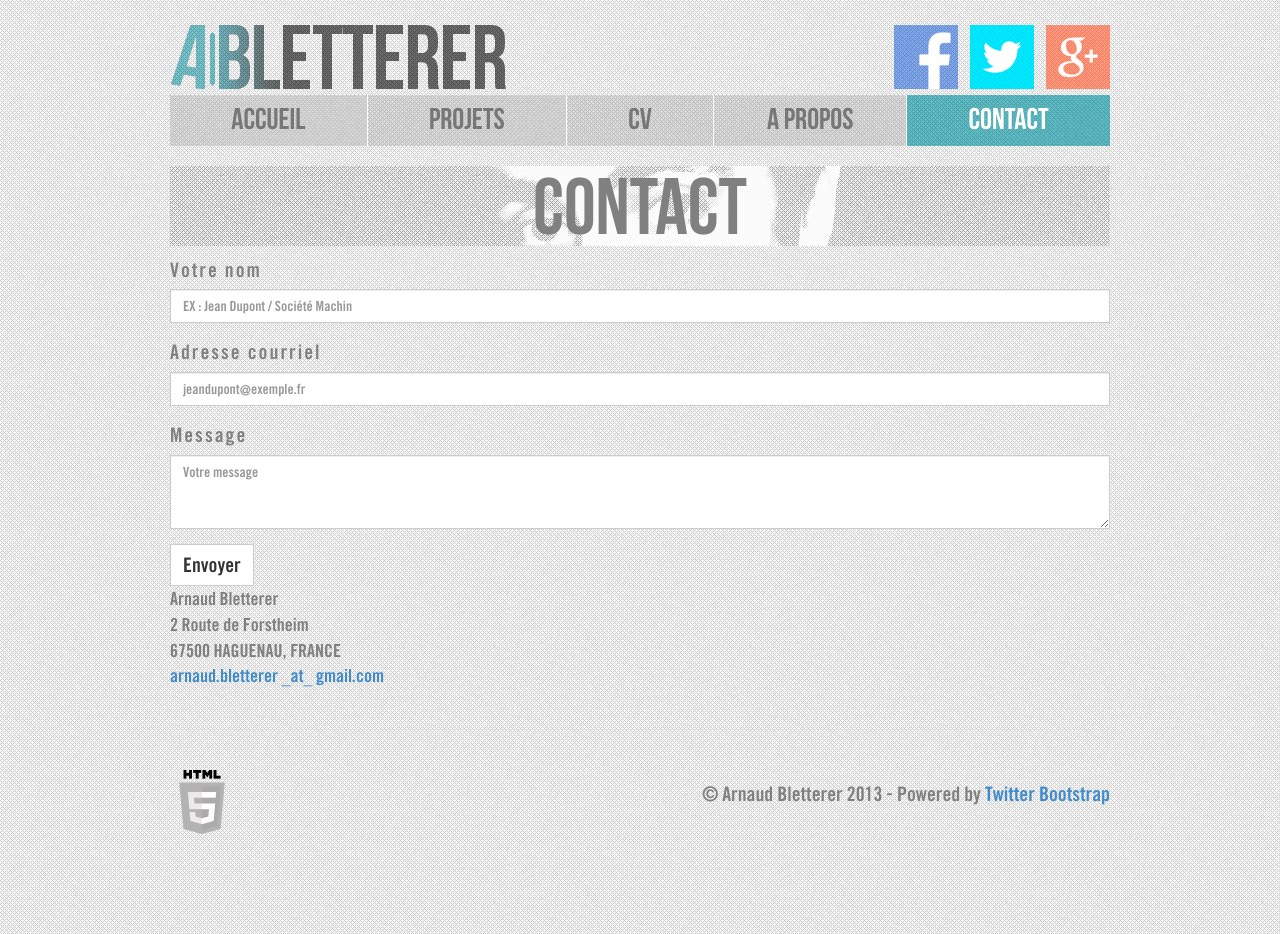
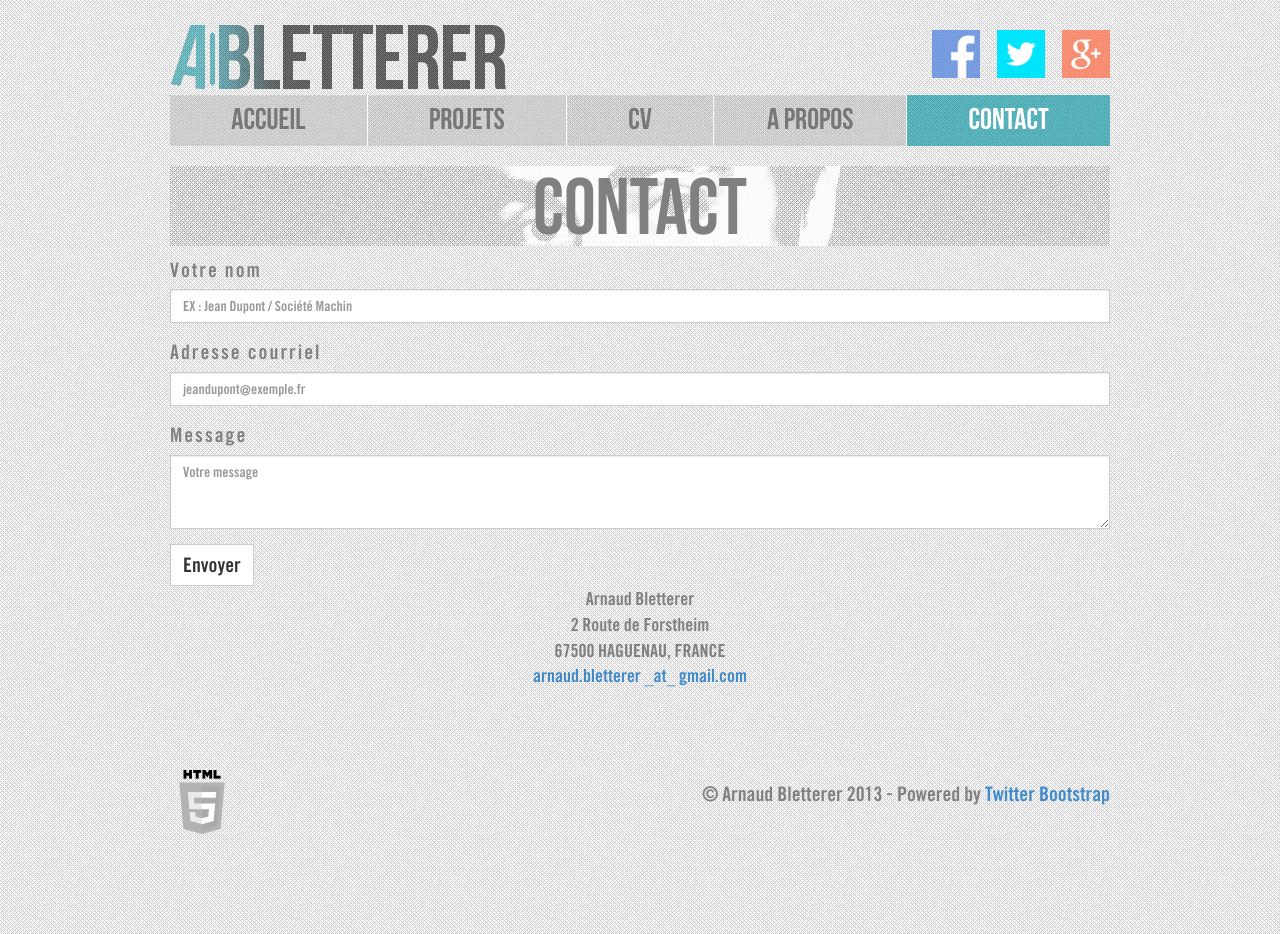
Before and after one commit to abletterer/Portfolio, a PHP site: page /contact.php in a window 1280 px wide. Run offline with PHP 8.4, Linux system fonts and the light colour scheme.

```diff
--- a/contact.php
+++ b/contact.php
@@ -91,7 +91,7 @@ if(isset($succes)) {
     <button type="submit" class="btn btn-default">Envoyer</button>
     </form>
 
-    <address style="letter-spacing:1spx; font-size:18px; font">
+    <address style="letter-spacing:1spx; font-size:18px; text-align:center;">
       <strong>Arnaud Bletterer</strong><br>
       2 Route de Forstheim<br>
       67500 HAGUENAU, FRANCE<br>
--- a/css/main.css
+++ b/css/main.css
@@ -103,12 +103,11 @@ body {
 
 .logo-title span.social {
     float:right;
-    padding-top:5px;
-    width:auto;
+    padding-top:10px;
 }
 
-.logo-title span.social img {
-    padding-left:10px;
+.logo-title span.social span {
+    padding-left:15px;
 }
 
 .logo-title h1 {
--- a/header.php
+++ b/header.php
@@ -45,9 +45,9 @@
         <span class="logo-title">
             <a href="index.php"><img src="img/abletterer-logo.png" alt="Logo ABletterer" onmouseover="this.src='img/abletterer-logo-hover.png'" onmouseout="this.src='img/abletterer-logo.png';"></a>
             <span class="social">
-                <a href="https://www.facebook.com/abletterer" target="_blank"><img src="img/facebook-logo.gif" alt="Logo Facebook" onmouseover="this.src='img/facebook-logo-hover.gif'" onmouseout="this.src='img/facebook-logo.gif';"></a>
-                <a href="https://www.twitter.com/abletterer" target="_blank"><img src="img/twitter-logo.gif" alt="Logo Twitter" onmouseover="this.src='img/twitter-logo-hover.gif'" onmouseout="this.src='img/twitter-logo.gif';"></a>
-                <a href="https://plus.google.com/115104367788742954625/about" target="_blank"><img src="img/googleplus-logo.gif" alt="Logo Google Plus" onmouseover="this.src='img/googleplus-logo-hover.gif'" onmouseout="this.src='img/googleplus-logo.gif';"></a>
+                <span width="64px"><a href="https://www.facebook.com/abletterer" target="_blank"><img src="img/facebook-logo.gif" alt="Logo Facebook" onmouseover="this.src='img/facebook-logo-hover.gif'" onmouseout="this.src='img/facebook-logo.gif';" height="48px"></a></span>
+                <span><a href="https://www.twitter.com/abletterer" target="_blank"><img src="img/twitter-logo.gif" alt="Logo Twitter" onmouseover="this.src='img/twitter-logo-hover.gif'" onmouseout="this.src='img/twitter-logo.gif';" height="48px"></a></span>
+                <span><a href="https://plus.google.com/115104367788742954625/about" target="_blank"><img src="img/googleplus-logo.gif" alt="Logo Google Plus" onmouseover="this.src='img/googleplus-logo-hover.gif'" onmouseout="this.src='img/googleplus-logo.gif';" height="48px"></a></span>
             </span>
         </span>
         <ul class="nav nav-justified" style="max-width: 970px;">
--- /dev/null
+++ b/id-recaptcha-.txt
@@ -0,0 +1,2 @@
+public Key:	6LcebecSAAAAAFFGJGTxgcqGejHgHdsCOwouf9zz
+Private Key:	6LcebecSAAAAAMRKJmRTarJnS0TmzF_ePNK4P9NH
--- a/js/main.js
+++ b/js/main.js
@@ -39,11 +39,10 @@ $(function() {
 		}
 	});
 
-    $(".social>a").hover(function() {
-        $(this).children("img").transition({ rotate: '20deg' });
-        $(this).children("img").transition({ rotate: '-20deg' });
+    $(".social>span>a").hover(function() {
+        $(this).children("img").transition({scale : "1.5" });
     }, function() {
-        $(this).children("img").transition({ rotate: '0deg' });
+        $(this).children("img").transition({ scale : "1" });
   	});
 
     $(".html5").hover(function() {
```
